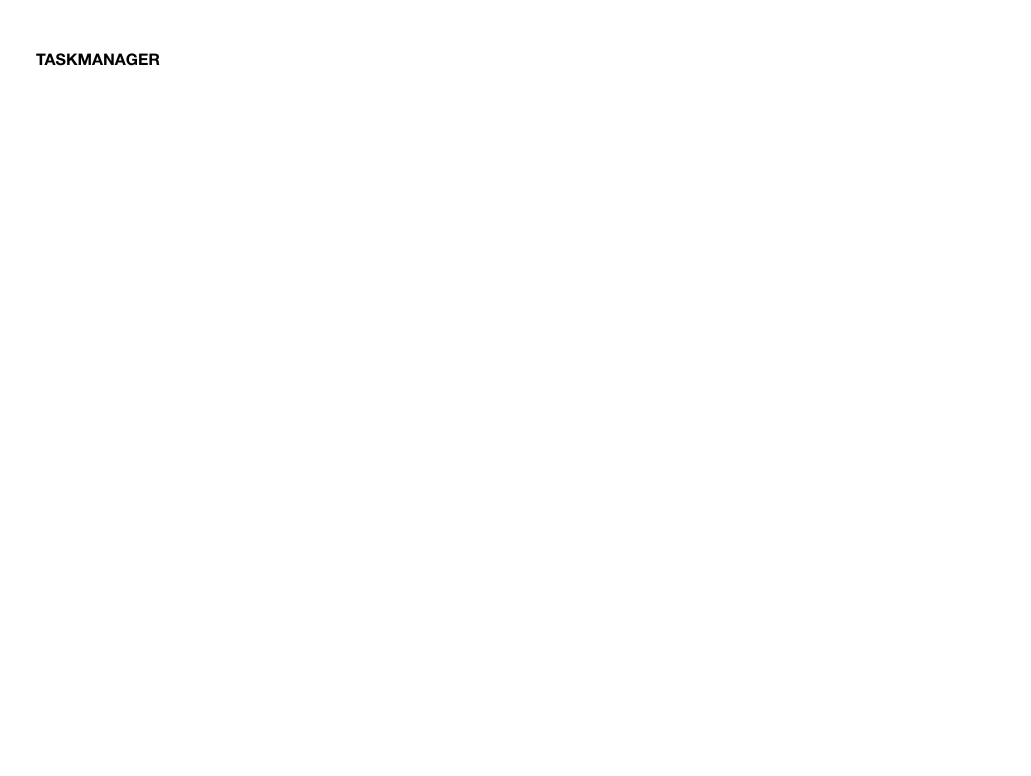
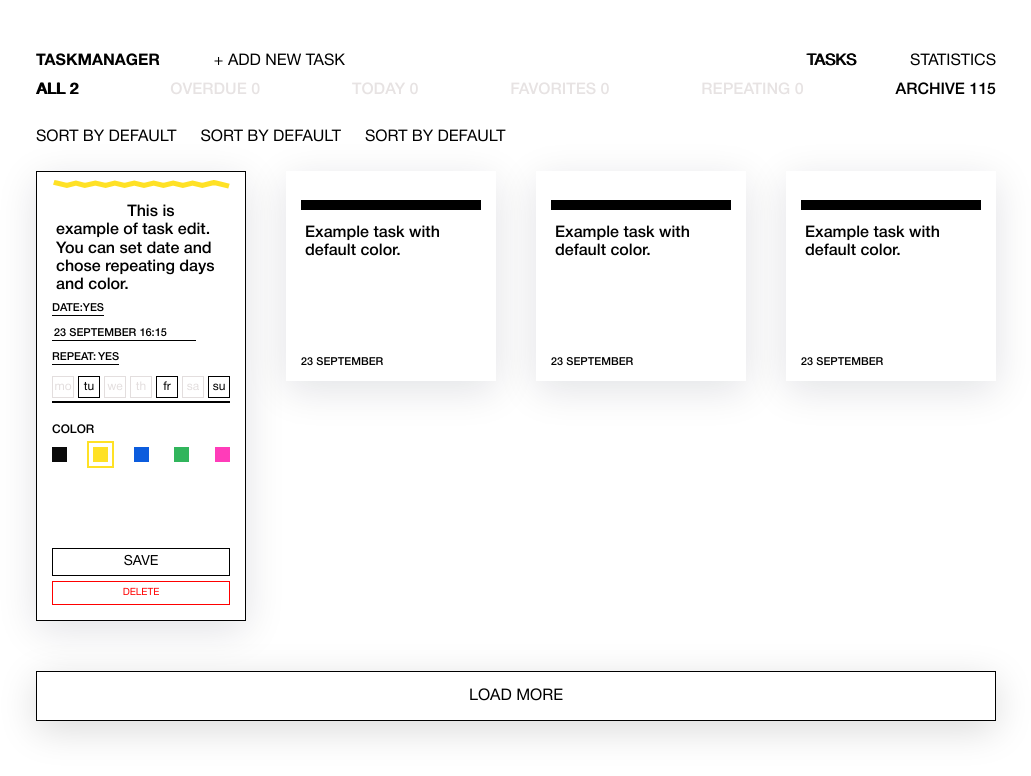
Before and after one commit to stradzhu/128392-taskmanager-12, a website: page public/index.html in a window 1280 px wide. Shown: the whole page, without its empty margins (124-1155 px from the left). Drawn offline with Linux system fonts and the light colour scheme.

Commit message:
Разрезал на шаблоны

```diff
--- a/public/index.html
+++ b/public/index.html
@@ -1,48 +1,24 @@
 <!DOCTYPE html>
 <html lang="en">
 <head>
-    <meta charset="UTF-8" />
-    <meta
-      name="viewport"
-      content="width=device-width, user-scalable=no, initial-scale=1.0, maximum-scale=1.0, minimum-scale=1.0"
-    />
-    <meta http-equiv="X-UA-Compatible" content="ie=edge" />
-    <link rel="stylesheet" href="css/normalize.css" />
-    <link rel="stylesheet" href="css/style.css" />
+  <meta charset="UTF-8">
+  <meta name="viewport" content="width=device-width, user-scalable=no, initial-scale=1.0, maximum-scale=1.0, minimum-scale=1.0">
+  <meta http-equiv="X-UA-Compatible" content="ie=edge">
+  <link rel="stylesheet" href="css/normalize.css">
+  <link rel="stylesheet" href="css/style.css">
   <title>TASKMANAGER</title>
 </head>
-
 <body>
 <div style="display: none">
   <svg>
-        <symbol
-          id="wave"
-          viewBox="0 0 159 10"
-          preserveAspectRatio="none"
-        >
-          <g
-            fill="none"
-            fill-rule="nonzero"
-            stroke-linecap="square"
-            stroke-width="5"
-          >
-            <path
-              d="M4 4l9.257 2.463L21.367 4l7.927 2.463L38.736 4l9.117 2.463L56.103 4l8.685 2.463L73.472 4l8.684 2.463L90.84 4l8.684 2.463L108.208 4l8.684 2.463L125.576 4l8.684 2.463L142.943 4M146.423 4l9.257 2.463"
-            />
+    <symbol id="wave" viewBox="0 0 159 10" preserveAspectRatio="none">
+      <g fill="none" fill-rule="nonzero" stroke-linecap="square" stroke-width="5">
+        <path d="M4 4l9.257 2.463L21.367 4l7.927 2.463L38.736 4l9.117 2.463L56.103 4l8.685 2.463L73.472 4l8.684 2.463L90.84 4l8.684 2.463L108.208 4l8.684 2.463L125.576 4l8.684 2.463L142.943 4M146.423 4l9.257 2.463"/>
       </g>
     </symbol>
   </svg>
 </div>
-
-    <main class="main">
-      <section class="main__control control container">
-        <h1 class="control__title">TASKMANAGER</h1>
-        <!-- Меню -->
-      </section>
-
-      <!-- Фильтры -->
-
-      <!-- Контент -->
-    </main>
+<main class="main"></main>
+<script src="../src/main.js"></script>
 </body>
 </html>
--- a/src/main.js
+++ b/src/main.js
@@ -0,0 +1,209 @@
+'use strict';
+
+const createMenuTemplate = () => {
+  return (
+    `<section class="main__control control container">
+      <h1 class="control__title">TASKMANAGER</h1>
+      <section class="control__btn-wrap">
+        <input type="radio" name="control" id="control__new-task" class="control__input visually-hidden">
+        <label for="control__new-task" class="control__label control__label--new-task">+ ADD NEW TASK</label>
+        <input type="radio" name="control" id="control__task" class="control__input visually-hidden" checked>
+        <label for="control__task" class="control__label">TASKS</label>
+        <input type="radio" name="control" id="control__statistic" class="control__input visually-hidden">
+        <label for="control__statistic" class="control__label">STATISTICS</label>
+      </section>
+    </section>`
+  );
+};
+
+const createFilterTemplate = () => {
+  return (
+    `<section class="main__filter filter container">
+      <input type="radio" id="filter__all" class="filter__input visually-hidden" name="filter" checked>
+      <label for="filter__all" class="filter__label">
+        All <span class="filter__all-count">2</span>
+      </label>
+      <input type="radio" id="filter__overdue" class="filter__input visually-hidden" name="filter" disabled>
+      <label for="filter__overdue" class="filter__label">
+        Overdue <span class="filter__overdue-count">0</span>
+      </label>
+      <input type="radio" id="filter__today" class="filter__input visually-hidden" name="filter" disabled>
+      <label for="filter__today" class="filter__label">
+        Today <span class="filter__today-count">0</span>
+      </label>
+      <input type="radio" id="filter__favorites" class="filter__input visually-hidden" name="filter" disabled>
+      <label for="filter__favorites" class="filter__label">
+        Favorites <span class="filter__favorites-count">0</span>
+      </label>
+      <input type="radio" id="filter__repeating" class="filter__input visually-hidden" name="filter" disabled>
+      <label for="filter__repeating" class="filter__label">
+        Repeating <span class="filter__repeating-count">0</span>
+      </label>
+      <input type="radio" id="filter__archive" class="filter__input visually-hidden" name="filter">
+      <label for="filter__archive" class="filter__label">
+        Archive <span class="filter__archive-count">115</span>
+      </label>
+    </section>`
+  );
+};
+
+const createBoardTemplate = () => {
+  return (
+    `<section class="board container">
+      <div class="board__filter-list"></div>
+      <div class="board__tasks"></div>
+    </section>`
+  );
+};
+
+const createSortItemTemplate = () => {
+  return (
+    `<a href="#" class="board__filter">SORT BY DEFAULT</a>`
+  );
+};
+
+const createTaskTemplate = () => {
+  return (
+    `<article class="card card--black">
+      <div class="card__form">
+        <div class="card__inner">
+          <div class="card__control">
+            <button type="button" class="card__btn card__btn--edit">edit</button>
+            <button type="button" class="card__btn card__btn--archive">archive</button>
+            <button type="button" class="card__btn card__btn--favorites">favorites</button>
+          </div>
+          <div class="card__color-bar">
+            <svg class="card__color-bar-wave" width="100%" height="10">
+              <use xlink:href="#wave"></use>
+            </svg>
+          </div>
+          <div class="card__textarea-wrap">
+            <p class="card__text">
+              Example task with default color.
+            </p>
+          </div>
+          <div class="card__settings">
+            <div class="card__details">
+              <div class="card__dates">
+                <div class="card__date-deadline">
+                  <p class="card__input-deadline-wrap">
+                    <span class="card__date">23 September</span>
+                  </p>
+                </div>
+              </div>
+            </div>
+          </div>
+        </div>
+      </div>
+    </article>`
+  );
+};
+
+const createEditTaskTemplate = () => {
+  return (
+    `<article class="card card--edit card--yellow card--repeat">
+      <form class="card__form" method="get">
+        <div class="card__inner">
+          <div class="card__color-bar">
+            <svg class="card__color-bar-wave" width="100%" height="10">
+              <use xlink:href="#wave"></use>
+            </svg>
+          </div>
+          <div class="card__textarea-wrap">
+            <label>
+              <textarea class="card__text" placeholder="Start typing your text here..." name="text">
+                This is example of task edit. You can set date and chose repeating days and color.
+              </textarea>
+            </label>
+          </div>
+          <div class="card__settings">
+            <div class="card__details">
+              <div class="card__dates">
+                <button class="card__date-deadline-toggle" type="button">
+                  date: <span class="card__date-status">yes</span>
+                </button>
+                <fieldset class="card__date-deadline">
+                  <label class="card__input-deadline-wrap">
+                    <input class="card__date" type="text" placeholder="" name="date" value="23 September 16:15">
+                  </label>
+                </fieldset>
+                <button class="card__repeat-toggle" type="button">
+                  repeat: <span class="card__repeat-status">yes</span>
+                </button>
+                <fieldset class="card__repeat-days">
+                  <div class="card__repeat-days-inner">
+                    <input class="visually-hidden card__repeat-day-input" type="checkbox" id="repeat-mo-4" name="repeat" value="mo">
+                    <label class="card__repeat-day" for="repeat-mo-4">mo</label>
+                    <input class="visually-hidden card__repeat-day-input" type="checkbox" id="repeat-tu-4" name="repeat" value="tu" checked>
+                    <label class="card__repeat-day" for="repeat-tu-4">tu</label>
+                    <input class="visually-hidden card__repeat-day-input" type="checkbox" id="repeat-we-4" name="repeat" value="we">
+                    <label class="card__repeat-day" for="repeat-we-4">we</label>
+                    <input class="visually-hidden card__repeat-day-input" type="checkbox" id="repeat-th-4" name="repeat" value="th">
+                    <label class="card__repeat-day" for="repeat-th-4">th</label>
+                    <input class="visually-hidden card__repeat-day-input" type="checkbox" id="repeat-fr-4" name="repeat" value="fr" checked>
+                    <label class="card__repeat-day" for="repeat-fr-4">fr</label>
+                    <input class="visually-hidden card__repeat-day-input" type="checkbox" name="repeat" value="sa" id="repeat-sa-4">
+                    <label class="card__repeat-day" for="repeat-sa-4">sa</label>
+                    <input class="visually-hidden card__repeat-day-input" type="checkbox" id="repeat-su-4" name="repeat" value="su" checked>
+                    <label class="card__repeat-day" for="repeat-su-4">su</label>
+                  </div>
+                </fieldset>
+              </div>
+            </div>
+            <div class="card__colors-inner">
+              <h3 class="card__colors-title">Color</h3>
+              <div class="card__colors-wrap">
+                <input type="radio" id="color-black-4" class="card__color-input card__color-input--black visually-hidden" name="color" value="black">
+                <label for="color-black-4" class="card__color card__color--black">black</label>
+                <input type="radio" id="color-yellow-4" class="card__color-input card__color-input--yellow visually-hidden" name="color" value="yellow" checked>
+                <label for="color-yellow-4" class="card__color card__color--yellow">yellow</label>
+                <input type="radio" id="color-blue-4" class="card__color-input card__color-input--blue visually-hidden" name="color" value="blue">
+                <label for="color-blue-4" class="card__color card__color--blue">blue</label>
+                <input type="radio" id="color-green-4" class="card__color-input card__color-input--green visually-hidden" name="color" value="green">
+                <label for="color-green-4" class="card__color card__color--green">green</label>
+                <input type="radio" id="color-pink-4" class="card__color-input card__color-input--pink visually-hidden" name="color" value="pink">
+                <label for="color-pink-4" class="card__color card__color--pink">pink</label>
+              </div>
+            </div>
+          </div>
+          <div class="card__status-btns">
+            <button class="card__save" type="submit">save</button>
+            <button class="card__delete" type="button">delete</button>
+          </div>
+        </div>
+      </form>
+    </article>`
+  );
+};
+
+const createLoadMoreTemplate = () => {
+  return (
+    `<button class="load-more" type="button">load more</button>`
+  );
+};
+
+const render = (container, template, place) => {
+  container.insertAdjacentHTML(place, template);
+};
+
+const main = document.querySelector(`.main`);
+
+render(main, createMenuTemplate(), `beforeend`);
+render(main, createFilterTemplate(), `beforeend`);
+render(main, createBoardTemplate(), `beforeend`);
+
+const board = main.querySelector(`.board`);
+const sort = board.querySelector(`.board__filter-list`);
+const tasks = board.querySelector(`.board__tasks`);
+
+render(sort, createSortItemTemplate(), `beforeend`);
+render(sort, createSortItemTemplate(), `beforeend`);
+render(sort, createSortItemTemplate(), `beforeend`);
+
+render(tasks, createEditTaskTemplate(), `beforeend`);
+
+render(tasks, createTaskTemplate(), `beforeend`);
+render(tasks, createTaskTemplate(), `beforeend`);
+render(tasks, createTaskTemplate(), `beforeend`);
+
+render(board, createLoadMoreTemplate(), `beforeend`);
```
Lines whose indentation alone changed are shown as unchanged.
